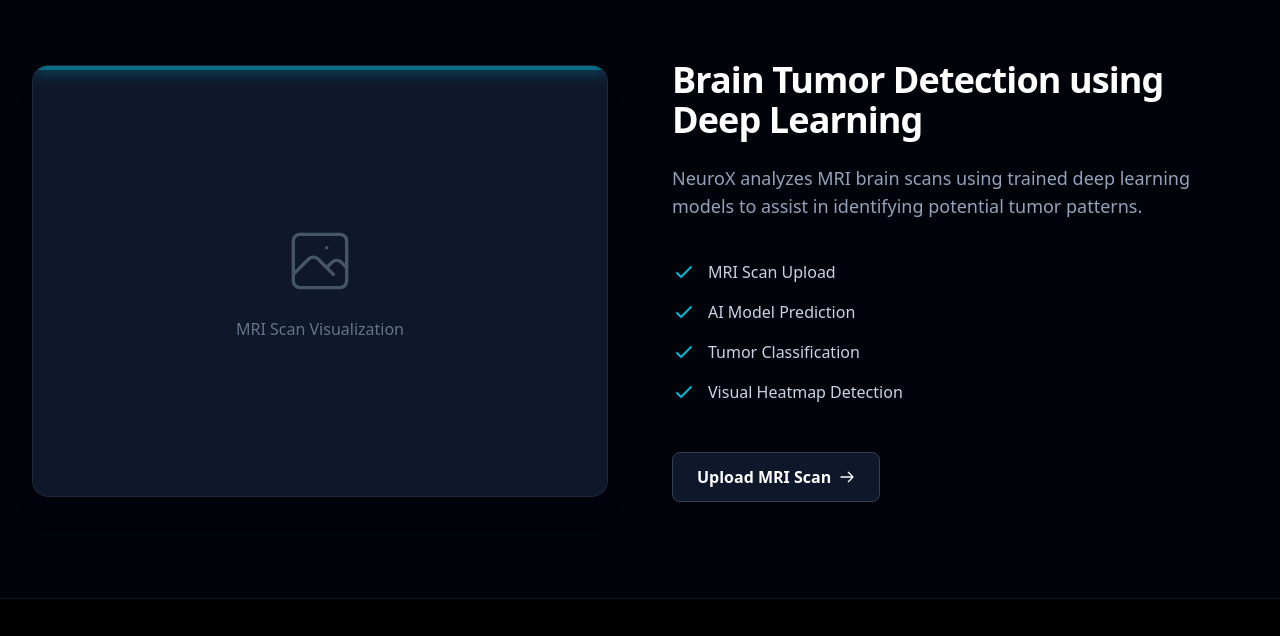
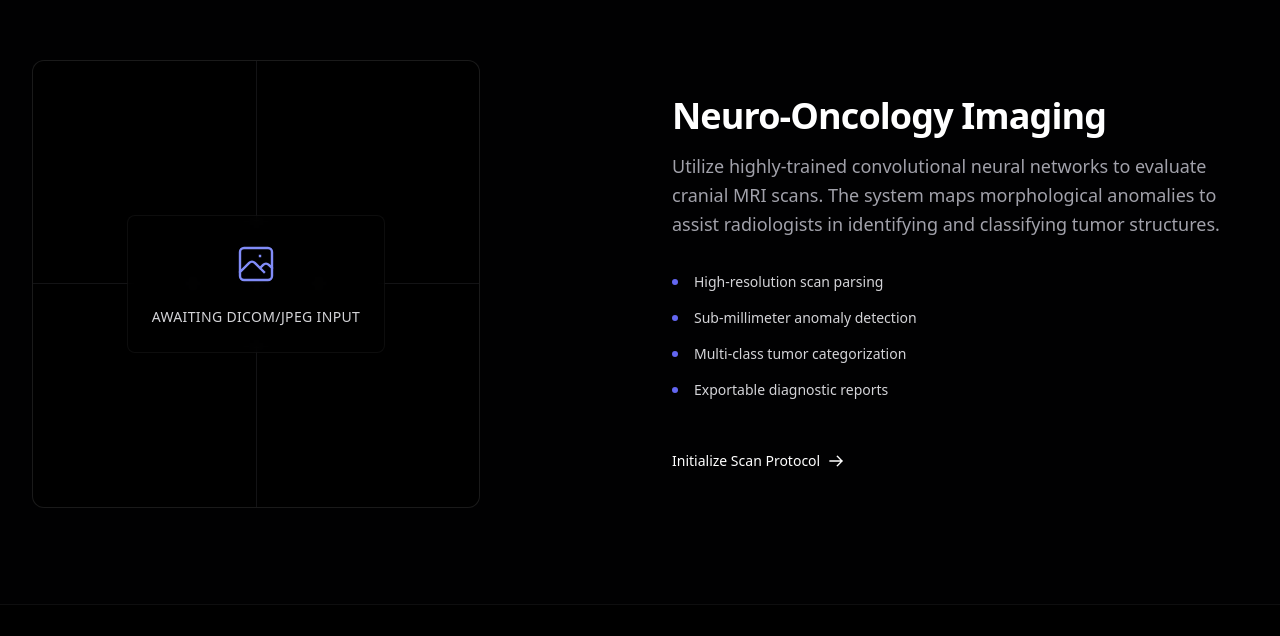
Before and after one commit to imharry18/NeuroX, a Next.js app in the folder frontend/: page / in a window 1280 px wide. Shown: the part 824-1460 px from the top of the page. Built offline with nearby package versions, Linux system fonts and the light colour scheme.

Commit message:
Implement brain tumor detection UI section

```diff
--- a/frontend/src/components/BrainTumor.jsx
+++ b/frontend/src/components/BrainTumor.jsx
@@ -1,59 +1,61 @@
-// src/components/BrainTumor.jsx
 import Link from "next/link";
 
 export default function BrainTumor() {
   return (
-    <section id="brain-tumor" className="py-24 border-b border-slate-900 bg-slate-950/50">
+    <section id="brain-tumor" className="py-24 border-b border-white/5 bg-zinc-950/20">
       <div className="max-w-7xl mx-auto px-4 sm:px-6 lg:px-8">
         <div className="grid grid-cols-1 lg:grid-cols-2 gap-16 items-center">
 
-          {/* Left -> Image Visualization */}
           <div className="order-2 lg:order-1 relative">
-            <div className="aspect-[4/3] rounded-2xl bg-slate-900 border border-slate-800 flex items-center justify-center shadow-xl overflow-hidden relative group">
-               {/* Decorative MRI scanning line */}
-               <div className="absolute top-0 left-0 w-full h-1 bg-cyan-500/60 shadow-[0_0_15px_#06b6d4] z-10 animate-[pulse_2s_ease-in-out_infinite]"></div>
-               <div className="text-center">
-                 <svg className="w-20 h-20 mx-auto text-slate-600 mb-4" fill="none" viewBox="0 0 24 24" stroke="currentColor">
-                    <path strokeLinecap="round" strokeLinejoin="round" strokeWidth={1} d="M4 16l4.586-4.586a2 2 0 012.828 0L16 16m-2-2l1.586-1.586a2 2 0 012.828 0L20 14m-6-6h.01M6 20h12a2 2 0 002-2V6a2 2 0 00-2-2H6a2 2 0 00-2 2v12a2 2 0 002 2z" />
+            <div className="aspect-square max-w-md mx-auto lg:mx-0 rounded-xl border border-white/10 bg-black flex items-center justify-center relative overflow-hidden group">
+               {/* Clinical crosshair aesthetic */}
+               <div className="absolute inset-0 flex items-center justify-center opacity-30 pointer-events-none">
+                 <div className="w-full h-[1px] bg-zinc-700"></div>
+                 <div className="h-full w-[1px] bg-zinc-700 absolute"></div>
+                 <div className="w-32 h-32 border border-zinc-600 rounded-full absolute"></div>
+               </div>
+
+               <div className="text-center z-10 p-6 bg-black/60 backdrop-blur-sm border border-white/5 rounded-lg">
+                 <svg className="w-12 h-12 mx-auto text-indigo-400 mb-4" fill="none" viewBox="0 0 24 24" stroke="currentColor">
+                    <path strokeLinecap="square" strokeLinejoin="miter" strokeWidth={1.2} d="M4 16l4.586-4.586a2 2 0 012.828 0L16 16m-2-2l1.586-1.586a2 2 0 012.828 0L20 14m-6-6h.01M6 20h12a2 2 0 002-2V6a2 2 0 00-2-2H6a2 2 0 00-2 2v12a2 2 0 002 2z" />
                  </svg>
-                 <span className="text-slate-500 font-medium">MRI Scan Visualization</span>
+                 <span className="text-sm text-zinc-300 font-medium tracking-wide">AWAITING DICOM/JPEG INPUT</span>
                </div>
             </div>
           </div>
 
-          {/* Right -> Text Content */}
-          <div className="order-1 lg:order-2 space-y-6">
-            <h2 className="text-3xl md:text-4xl font-bold text-white tracking-tight">
-              Brain Tumor Detection using Deep Learning
-            </h2>
-            <p className="text-lg text-slate-400">
-              NeuroX analyzes MRI brain scans using trained deep learning models to assist in identifying potential tumor patterns.
-            </p>
+          <div className="order-1 lg:order-2 space-y-8">
+            <div>
+              <h2 className="text-3xl md:text-4xl font-semibold text-white tracking-tight mb-4">
+                Neuro-Oncology Imaging
+              </h2>
+              <p className="text-lg text-zinc-400 font-light leading-relaxed">
+                Utilize highly-trained convolutional neural networks to evaluate cranial MRI scans. The system maps morphological anomalies to assist radiologists in identifying and classifying tumor structures.
+              </p>
+            </div>
 
-            <ul className="space-y-4 pt-4">
+            <ul className="space-y-4">
               {[
-                "MRI Scan Upload",
-                "AI Model Prediction",
-                "Tumor Classification",
-                "Visual Heatmap Detection"
+                "High-resolution scan parsing",
+                "Sub-millimeter anomaly detection",
+                "Multi-class tumor categorization",
+                "Exportable diagnostic reports"
               ].map((feature, index) => (
-                <li key={index} className="flex items-center text-slate-300">
-                  <svg className="w-6 h-6 text-cyan-500 mr-3 flex-shrink-0" fill="none" viewBox="0 0 24 24" stroke="currentColor">
-                    <path strokeLinecap="round" strokeLinejoin="round" strokeWidth={2} d="M5 13l4 4L19 7" />
-                  </svg>
-                  <span className="font-medium">{feature}</span>
+                <li key={index} className="flex items-center text-sm text-zinc-300">
+                  <div className="w-1.5 h-1.5 bg-indigo-500 rounded-full mr-4 flex-shrink-0"></div>
+                  {feature}
                 </li>
               ))}
             </ul>
 
-            <div className="pt-6">
+            <div className="pt-4">
               <Link
                 href="/brain-tumor-app"
-                className="inline-flex items-center justify-center px-6 py-3 text-base font-semibold text-white bg-slate-900 border border-slate-700 rounded-lg hover:border-cyan-500 hover:text-cyan-400 transition-all"
+                className="inline-flex items-center text-sm font-medium text-white hover:text-indigo-400 transition-colors group"
               >
-                Upload MRI Scan
-                <svg className="w-4 h-4 ml-2" fill="none" viewBox="0 0 24 24" stroke="currentColor">
-                  <path strokeLinecap="round" strokeLinejoin="round" strokeWidth={2} d="M14 5l7 7m0 0l-7 7m7-7H3" />
+                Initialize Scan Protocol
+                <svg className="w-4 h-4 ml-2 transform group-hover:translate-x-1 transition-transform" fill="none" viewBox="0 0 24 24" stroke="currentColor">
+                  <path strokeLinecap="square" strokeLinejoin="miter" strokeWidth={2} d="M14 5l7 7m0 0l-7 7m7-7H3" />
                 </svg>
               </Link>
             </div>
```
